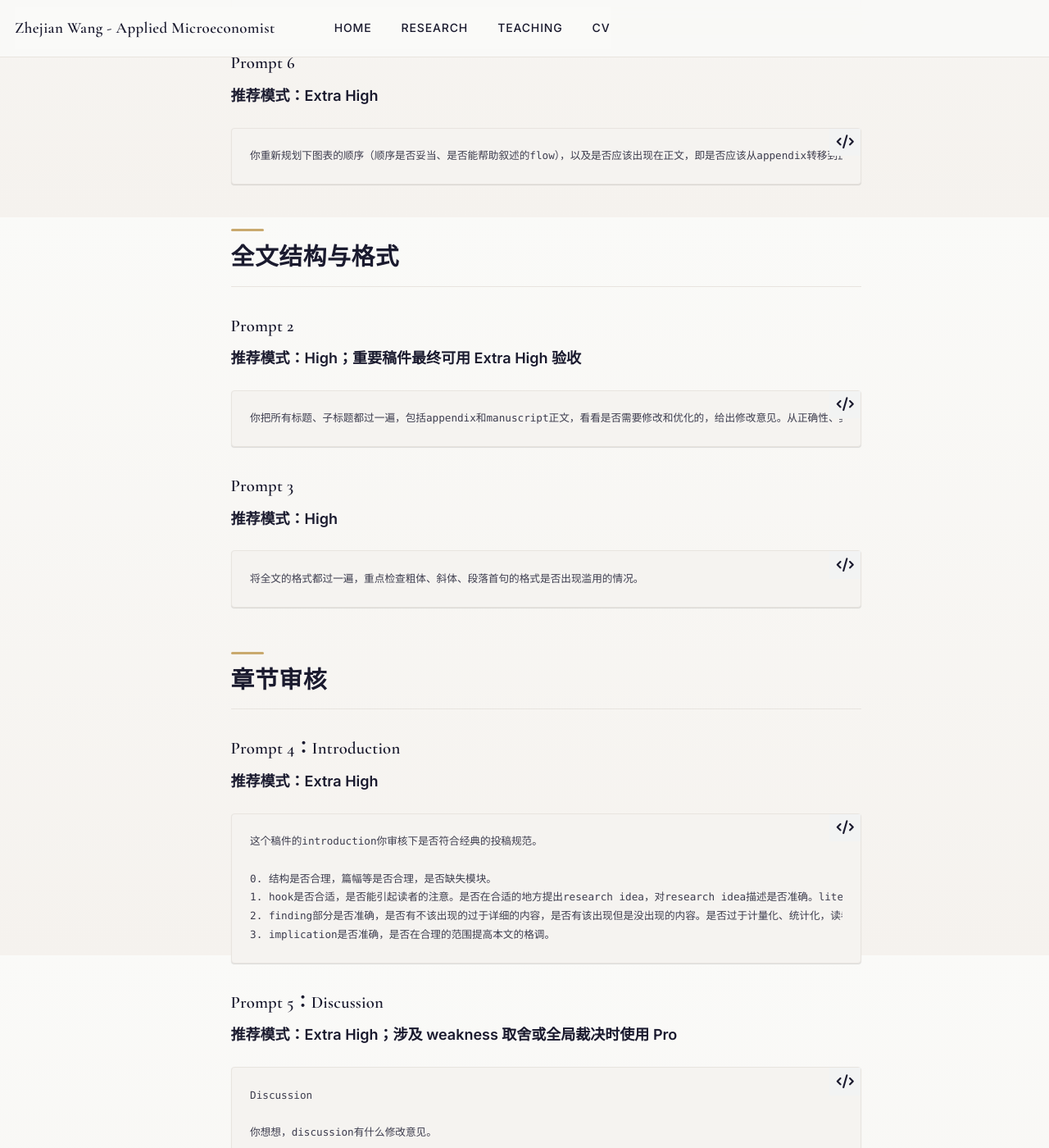
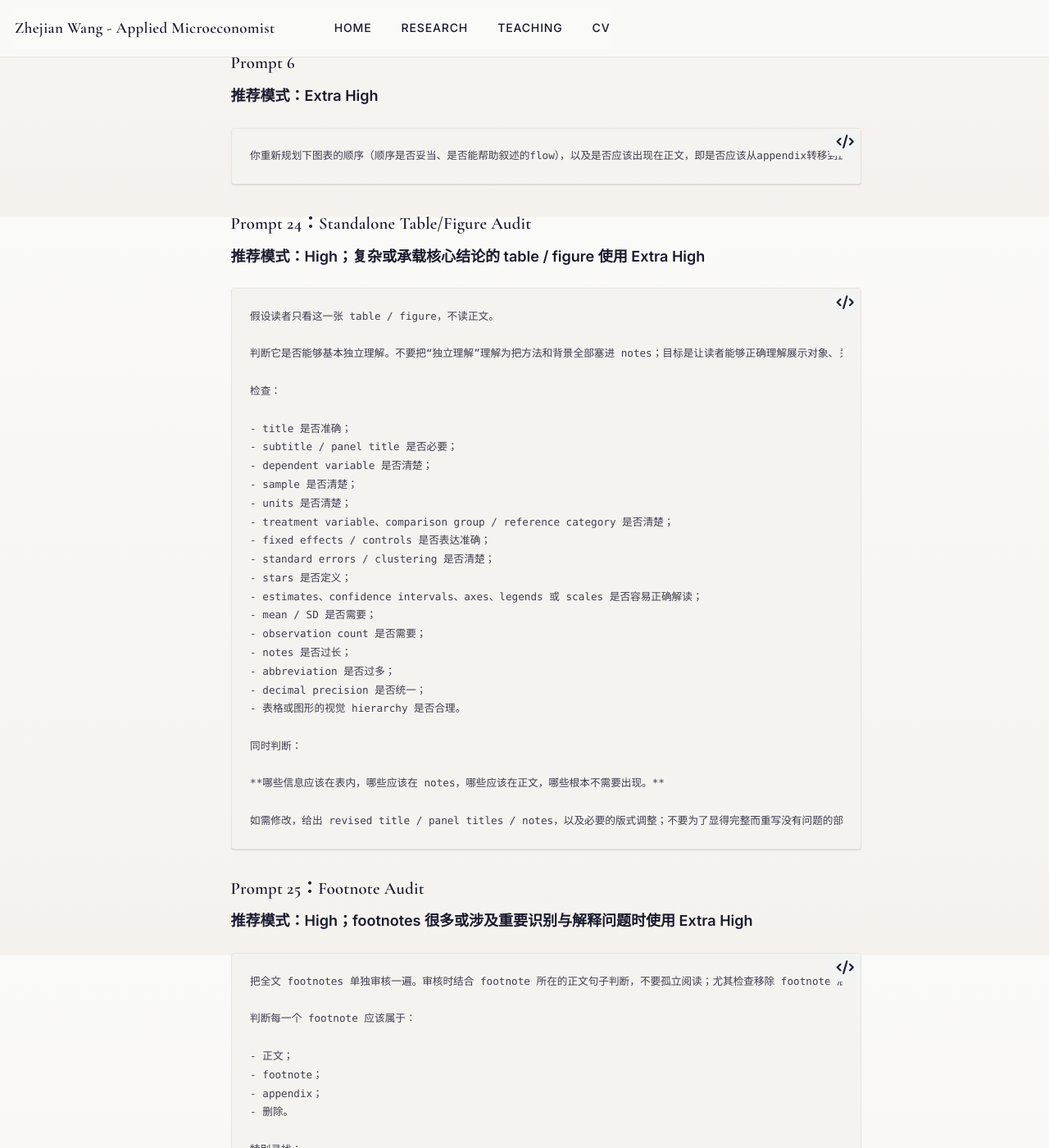
Before and after one commit to zhejianw/zhejianw.github.io, a Jekyll site: the page built from ai/prompts/index.md, in a window 1280 px wide and 1400 px high, scrolled down 15035 px. Shown: the whole window at 82% size. Built offline with Jekyll 4.4.1, drawn with Linux system fonts in a browser that asks for light colours; a script that is not in the unit is left out; some of the changed text lies outside the part shown.

Commit message:
Add table footnote and appendix audit prompts

```diff
--- a/ai/prompts/index.md
+++ b/ai/prompts/index.md
@@ -615,7 +615,7 @@
 最后给出 canonical terminology and notation map：列出推荐术语或符号、精确定义、首次定义位置、目前存在的 variants，以及需要同步修改的正文、equations、tables、figures、notes 和 appendix 位置。
 ~~~
 
-## 图表与附录
+## 九、图表、Footnotes、Appendix
 
 ### Prompt 1
 
@@ -631,6 +631,104 @@
 
 ~~~text
 你重新规划下图表的顺序（顺序是否妥当、是否能帮助叙述的flow），以及是否应该出现在正文，即是否应该从appendix转移到正文，是否应该从正文转移到appendix。整理appendix内容的顺序，section/subsection顺序，是否有适合从appendix转移到正文及正文的footnotes的。
+~~~
+
+### Prompt 24：Standalone Table/Figure Audit
+
+**推荐模式：High；复杂或承载核心结论的 table / figure 使用 Extra High**
+
+~~~text
+假设读者只看这一张 table / figure，不读正文。
+
+判断它是否能够基本独立理解。不要把“独立理解”理解为把方法和背景全部塞进 notes；目标是让读者能够正确理解展示对象、关键比较、结果及其不确定性。区分 table 和 figure，只检查实际适用的项目。
+
+检查：
+
+- title 是否准确；
+- subtitle / panel title 是否必要；
+- dependent variable 是否清楚；
+- sample 是否清楚；
+- units 是否清楚；
+- treatment variable、comparison group / reference category 是否清楚；
+- fixed effects / controls 是否表达准确；
+- standard errors / clustering 是否清楚；
+- stars 是否定义；
+- estimates、confidence intervals、axes、legends 或 scales 是否容易正确解读；
+- mean / SD 是否需要；
+- observation count 是否需要；
+- notes 是否过长；
+- abbreviation 是否过多；
+- decimal precision 是否统一；
+- 表格或图形的视觉 hierarchy 是否合理。
+
+同时判断：
+
+**哪些信息应该在表内，哪些应该在 notes，哪些应该在正文，哪些根本不需要出现。**
+
+如需修改，给出 revised title / panel titles / notes，以及必要的版式调整；不要为了显得完整而重写没有问题的部分。
+~~~
+
+### Prompt 25：Footnote Audit
+
+**推荐模式：High；footnotes 很多或涉及重要识别与解释问题时使用 Extra High**
+
+~~~text
+把全文 footnotes 单独审核一遍。审核时结合 footnote 所在的正文句子判断，不要孤立阅读；尤其检查移除 footnote 后，正文是否仍然准确、完整且不会误导。
+
+判断每一个 footnote 应该属于：
+
+- 正文；
+- footnote；
+- appendix；
+- 删除。
+
+特别寻找：
+
+- 核心 identifying assumption 被埋在 footnote；
+- 重要 sample information 被埋在 footnote；
+- substantive result 被埋在 footnote；
+- 会实质改变 claim 的 qualification 被埋在 footnote；
+- 很长的 defensive footnote；
+- 与主线无关的 literature discussion；
+- technical detail 本应进入 appendix；
+- footnote 只是因为作者舍不得删除而存在。
+
+目标不是减少 footnote 数量本身，而是保证 footnote 真正承担“有用但会打断正文”的信息。
+
+只列出需要处理的 footnotes，并对每一处说明位置、推荐归属、原因和具体修改方向；没有问题的 footnotes 可以整体确认，不必逐条复述。
+~~~
+
+### Prompt 26：Appendix as Evidence Architecture
+
+**推荐模式：Extra High；appendix 很长或承载核心 identification evidence 时可使用 Pro**
+
+~~~text
+不要把 appendix 当成主文放不下内容的垃圾场。
+
+把 appendix 看成 supporting evidence architecture。
+
+对每一个 appendix section / table / figure 判断它服务于什么：
+
+- identification；
+- robustness；
+- measurement；
+- institutional detail；
+- supplementary result；
+- derivation / technical material。
+
+同时建立 appendix item 与正文中具体 claim、concern 或引用位置之间的对应关系。
+
+检查：
+
+- 是否存在没有被正文引用的 orphan appendix；
+- 是否存在 appendix 内容其实对 main identification 太重要，应该进入正文；
+- 是否有正文内容可以放心移入 appendix；
+- appendix 顺序是否应该跟随正文中问题出现的顺序；
+- section / subsection hierarchy 是否清楚；
+- 同一 concern 的证据是否散落在多个位置；
+- 正文是否在读者需要相应证据时，准确指向 appendix。
+
+最终重新规划整个 appendix 的结构，并给出 proposed outline、各现有项目的新位置，以及需要同步修改的正文 cross-references。不要仅仅为了形式整齐而重排；每项调整都应改善证据与主文 claim 的对应关系。
 ~~~
 
 ## 全文结构与格式
```
